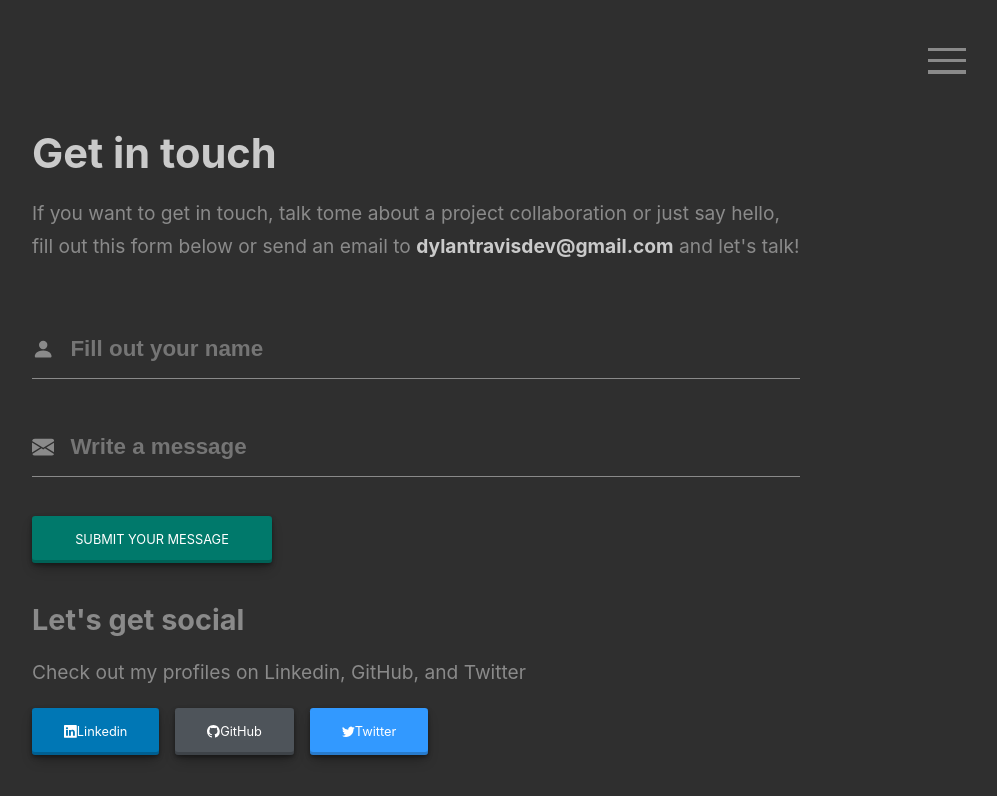
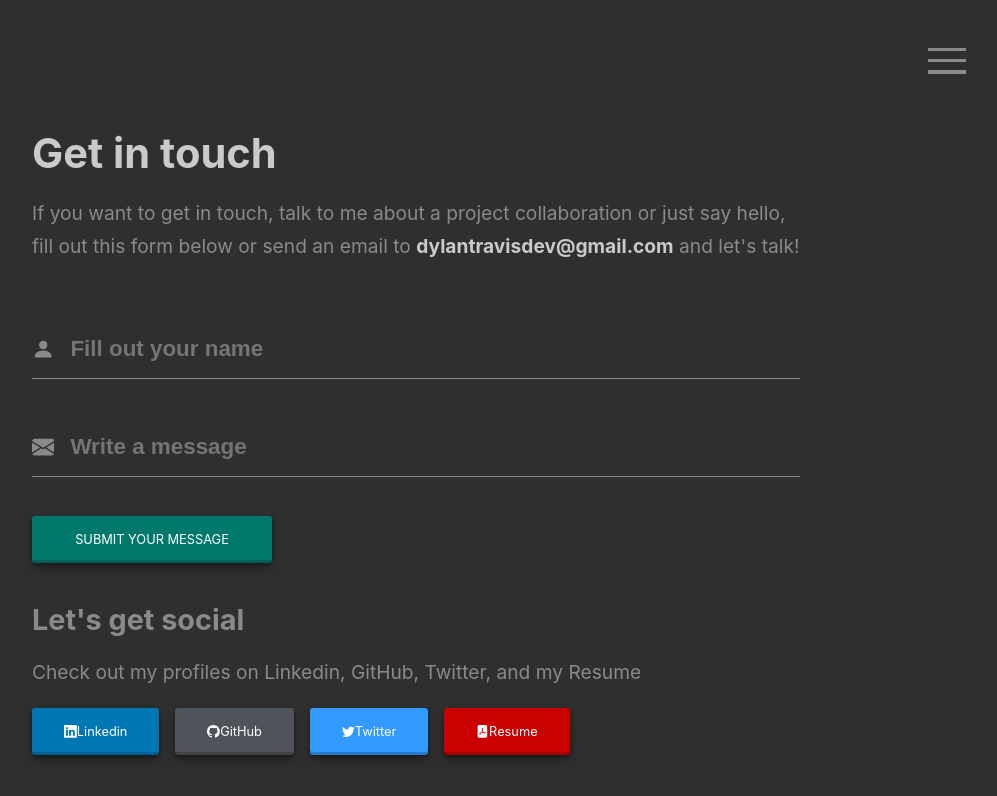
Before and after one commit to asendice/dtravsite, a React (Create React App) app in the folder client/: page /contact in a window 1280 px wide. Shown: the top 796 px of the page, without its empty margins (224-1221 px from the left). Built offline with nearby package versions, Linux system fonts and the light colour scheme.

Commit message:
added resume and corrected spelling on contact page

```diff
--- a/client/src/components/contact/contact.js
+++ b/client/src/components/contact/contact.js
@@ -5,6 +5,7 @@ import {
   BsLinkedin,
   BsGithub,
   BsTwitter,
+  BsFillFilePdfFill,
 } from "react-icons/bs";
 import Button from "../ui/button";
 
@@ -13,7 +14,7 @@ function Contact() {
     <div className={classes.container}>
       <h1>Get in touch</h1>
       <p>
-        If you want to get in touch, talk tome about a project collaboration or
+        If you want to get in touch, talk to me about a project collaboration or
         just say hello, fill out this form below or send an email to{" "}
         <a className={classes.link}>dylantravisdev@gmail.com</a> and let's talk!
       </p>
@@ -33,7 +34,7 @@ function Contact() {
       </form>
 
       <h2>Let's get social</h2>
-      <p>Check out my profiles on Linkedin, GitHub, and Twitter</p>
+      <p>Check out my profiles on Linkedin, GitHub, Twitter, and my Resume</p>
       <div className={classes.socials}>
         <Button
           color="linkedin"
@@ -50,6 +51,10 @@ function Contact() {
           {" "}
           <BsTwitter /> Twitter{" "}
         </Button>
+        <Button color="red" outsideLink="https://dtravmysite.s3.us-west-1.amazonaws.com/Dylan_Travis_-_Web_Developer.pdf">
+          {" "}
+          <BsFillFilePdfFill /> Resume{" "}
+        </Button>
       </div>
     </div>
   );
```
